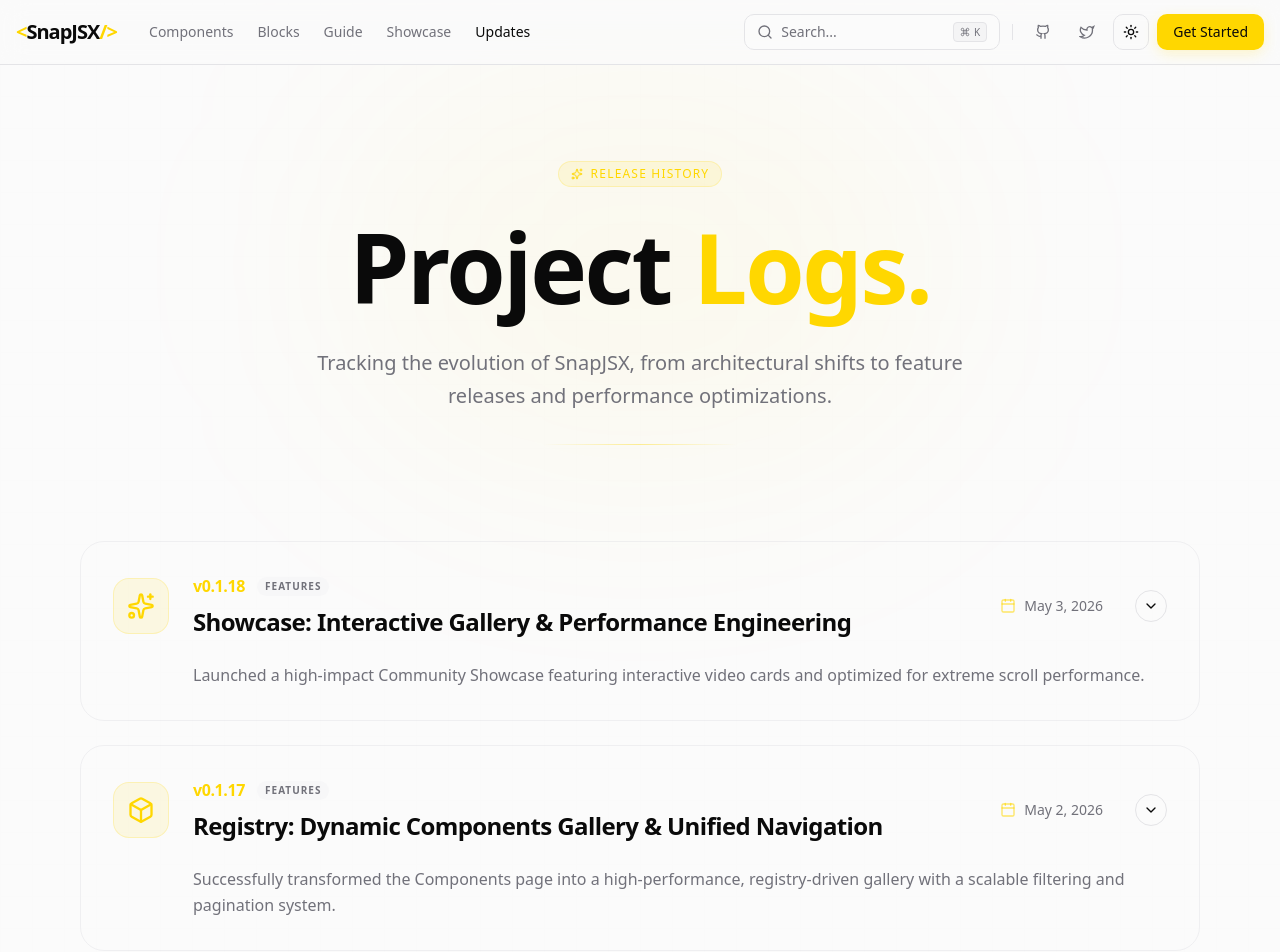
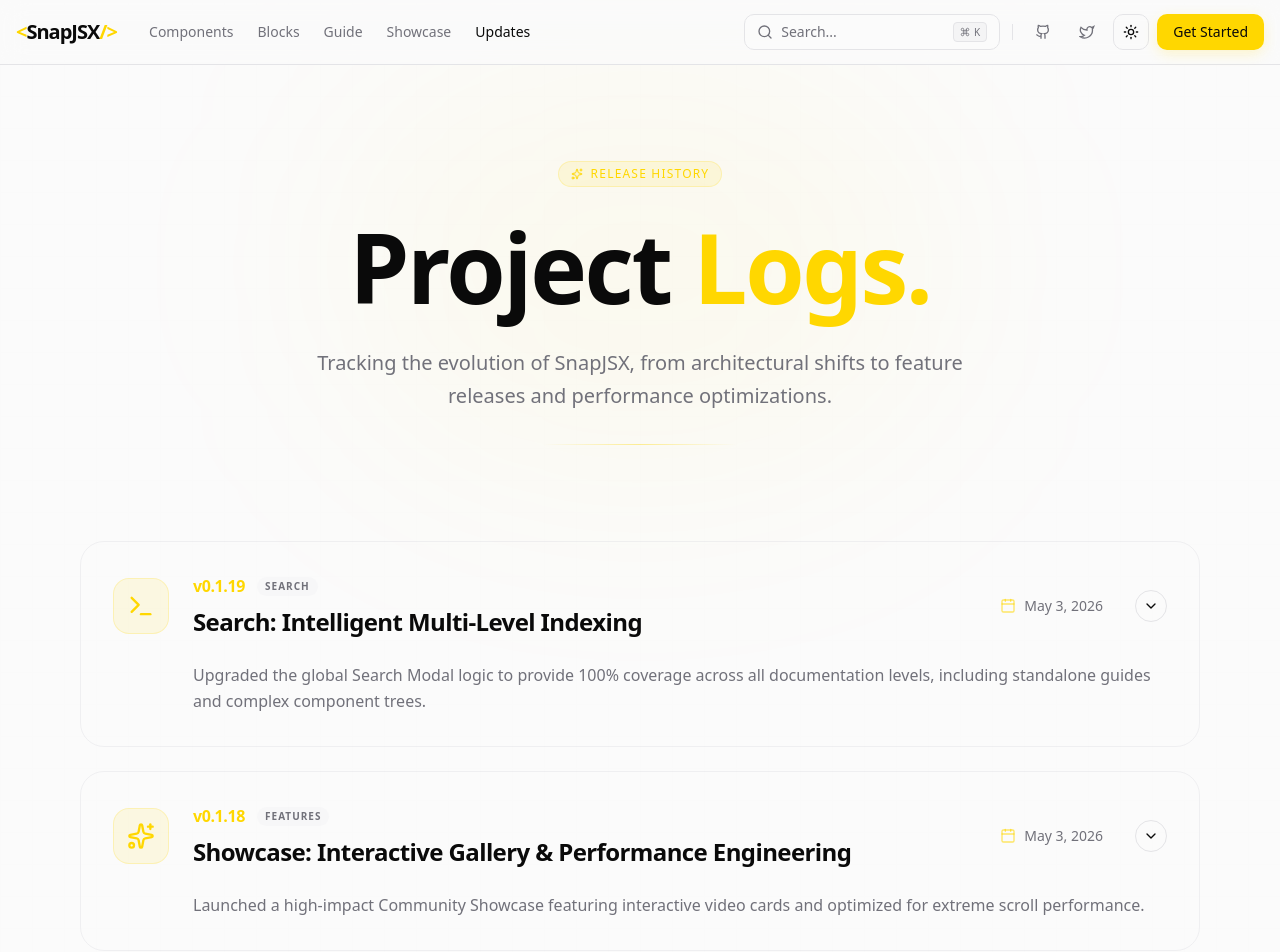
Before and after one commit to Gladiarn/SnapJSX, a Next.js app: page /updates in a window 1280 px wide. Shown: the top 952 px of the page. Built offline with nearby package versions, Linux system fonts and the light colour scheme.

Commit message:
feat(updates): add detailed log entry for Search Modal indexing enhancements

```diff
--- a/src/app/updates/updates-page-client.tsx
+++ b/src/app/updates/updates-page-client.tsx
@@ -16,6 +16,21 @@
 export function UpdatesPageClient() {
   const updatesLog = useMemo(
     () => [
+      {
+        version: "v0.1.19",
+        date: "May 3, 2026",
+        title: "Search: Intelligent Multi-Level Indexing",
+        summary:
+          "Upgraded the global Search Modal logic to provide 100% coverage across all documentation levels, including standalone guides and complex component trees.",
+        category: "Search",
+        icon: Terminal,
+        details: [
+          "Enhanced Indexer: Implemented dynamic discovery for two-level navigation items, ensuring 'Guide' and 'Getting Started' sections are now fully searchable.",
+          "Scalable Architecture: Zero-hardcoding approach ensures that any new records in the global store are automatically indexed with correct kebab-case routing.",
+          "Smart Fallbacks: Integrated default icon assignment for new categories to maintain visual integrity during rapid registry expansion.",
+          "Performance: Optimized search memoization to maintain sub-millisecond response times even with an expanding content index.",
+        ],
+      },
       {
         version: "v0.1.18",
         date: "May 3, 2026",
```
